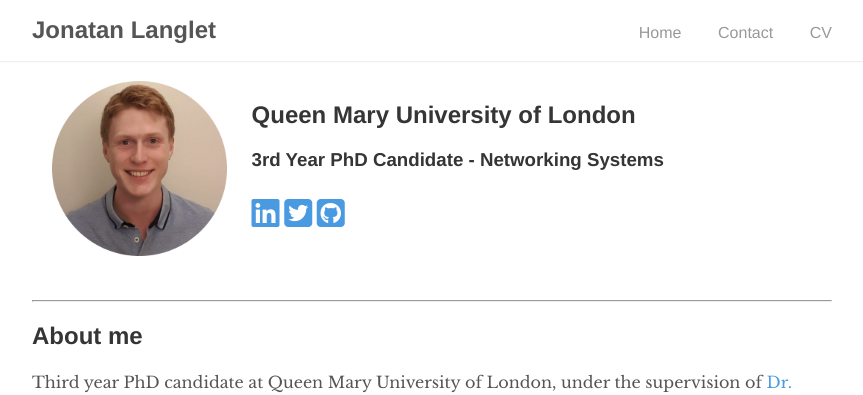
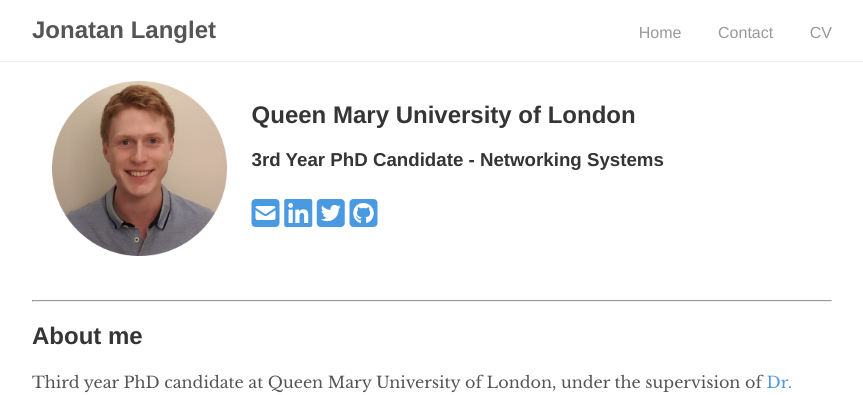
Before and after one commit to jonlanglet/jonlanglet.github.io, a Jekyll site: the page built from index.md, in a window 1280 px wide. Shown: the top 395 px of the page, without its empty margins (208-1071 px from the left). Built offline with Jekyll 4.4.1, drawn with Linux system fonts in a browser that asks for light colours; nearby versions of some CDN libraries; a style sheet for code colours, icons or effects is not loaded.

```diff
--- a/_includes/social-media-links.html
+++ b/_includes/social-media-links.html
@@ -4,7 +4,11 @@
 	{% for entry in sm %}
 		{% assign key = entry | first %}
 		{% if sm[key].id %}
+			{% if sm[key].href == "mailto" %}
+				<a href="{{ sm[key].href }}{{ sm[key].id }}" title="{{ sm[key].title }}" onmouseover="this.href=this.href.replace('@@','.')"><i class="{{ sm[key].fa-icon}}" style="font-size:32px"></i></a>
+			{% else %}
 				<a href="{{ sm[key].href }}{{ sm[key].id }}" title="{{ sm[key].title }}"><i class="{{ sm[key].fa-icon}}" style="font-size:32px"></i></a>
+			{% endif %}
 		{% endif %}
 	{% endfor %}
 </div>
```
Also changed, not shown: _data/social-media.yml (+5 -5 lines). Lines whose indentation alone changed are shown as unchanged.
